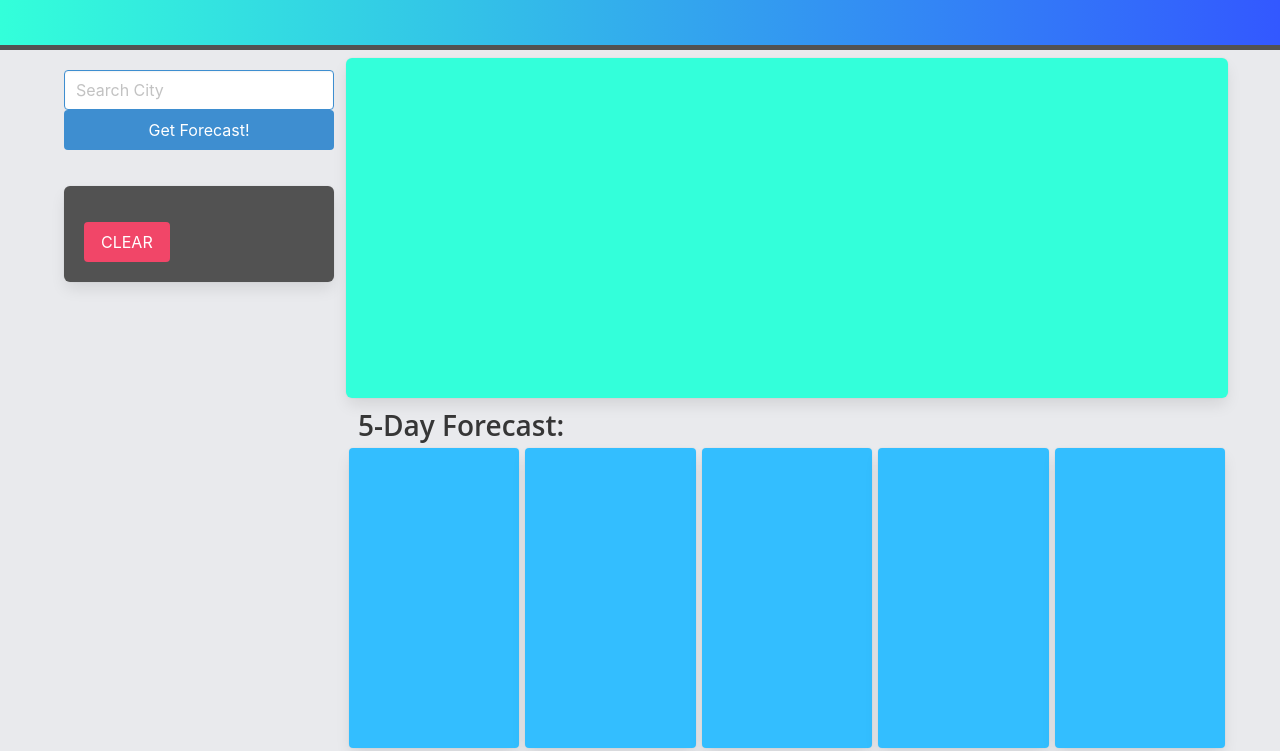
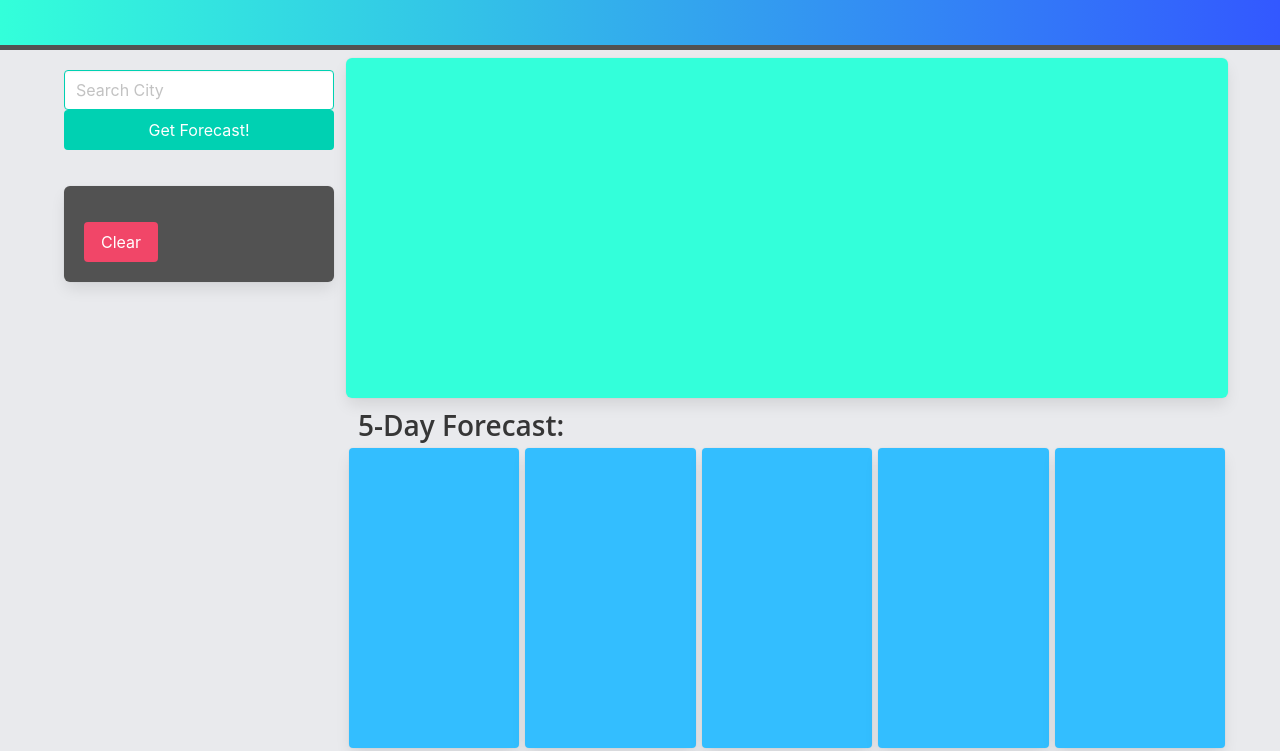
Before and after one commit to joshualintz/weather-dashboard, a plain HTML site: page index.html in a window 1280 px wide. Shown: the part 131-882 px from the top of the page. Drawn offline with nearby package versions, Linux system fonts and the light colour scheme; no server answers.

Commit message:
fixed some bulma css utility classes in index.html

```diff
--- a/index.html
+++ b/index.html
@@ -30,11 +30,11 @@
             <form>
               <input
                 id="city-input"
-                class="input is-info"
+                class="input is-primary"
                 type="text"
                 placeholder="Search City"
               />
-              <button id="submit" class="button is-info" type="submit">
+              <button id="submit" class="button is-primary" type="submit">
                 Get Forecast!
               </button>
             </form>
@@ -46,7 +46,7 @@
                   <tr></tr>
                   <!-- Dynamic table data -->
                 </table>
-                <button id="clr-btn" class="button is-danger">CLEAR</button>
+                <button id="clr-btn" class="button is-danger">Clear</button>
               </div>
             </div>
           </div>
```
